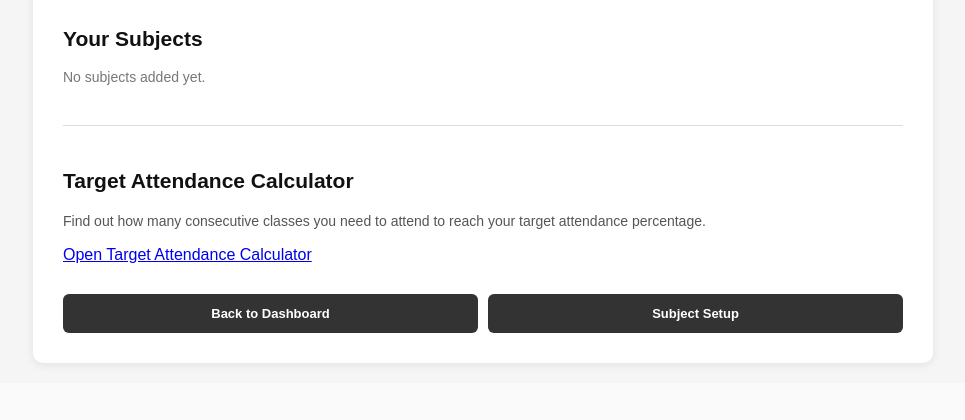
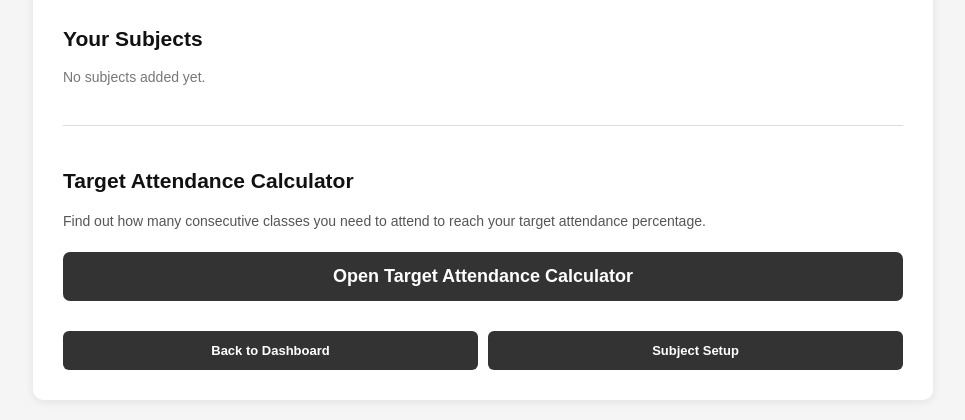
Before and after one commit to ganeshvibhuti30-prog/Student-Study-Planner, a Flask app: page /attendance in a window 1280 px wide. Shown: the part 605-1025 px from the top of the page, without its empty margins (157-1122 px from the left). Before the commit the page ends 971 px from the top, so only its background shows below. Run offline with Flask 3, Linux system fonts and the light colour scheme; the visitor is signed in with stand-in values (Sample User, id 1); data that the repository does not hold is empty.

Commit message:
Style attendance calculator button

```diff
--- a/static/css/attendance.css
+++ b/static/css/attendance.css
@@ -402,3 +402,22 @@ h2 {
 .attendance-form {
     margin-bottom: 25px;
 }
+
+.calculator-button {
+    display: block;
+    width: 100%;
+    padding: 14px;
+    margin-top: 20px;
+    background: #333;
+    color: white;
+    border-radius: 7px;
+    text-align: center;
+    text-decoration: none;
+    font-size: 18px;
+    font-weight: bold;
+    cursor: pointer;
+}
+
+.calculator-button:hover {
+    background: #222;
+}
```
